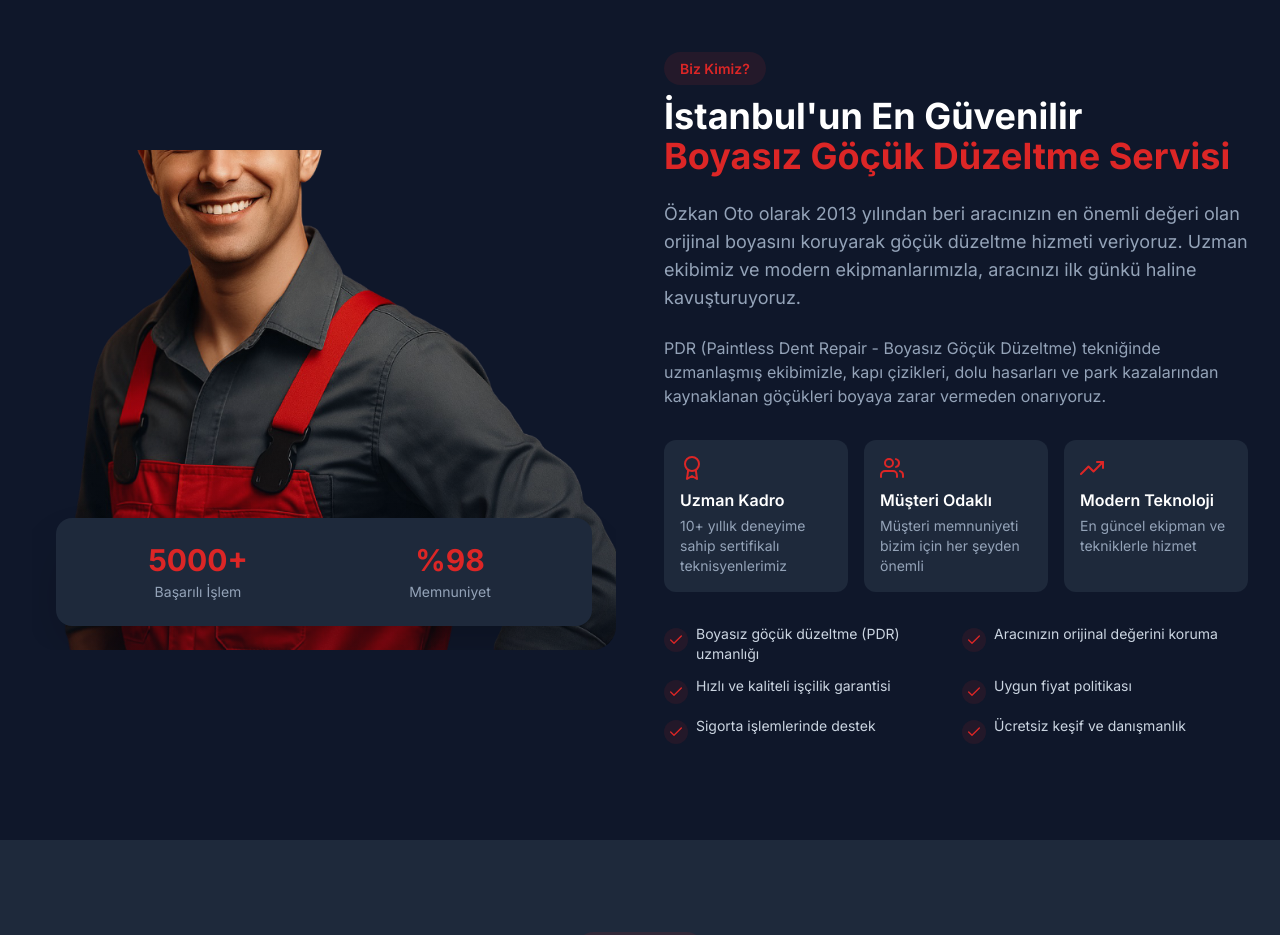
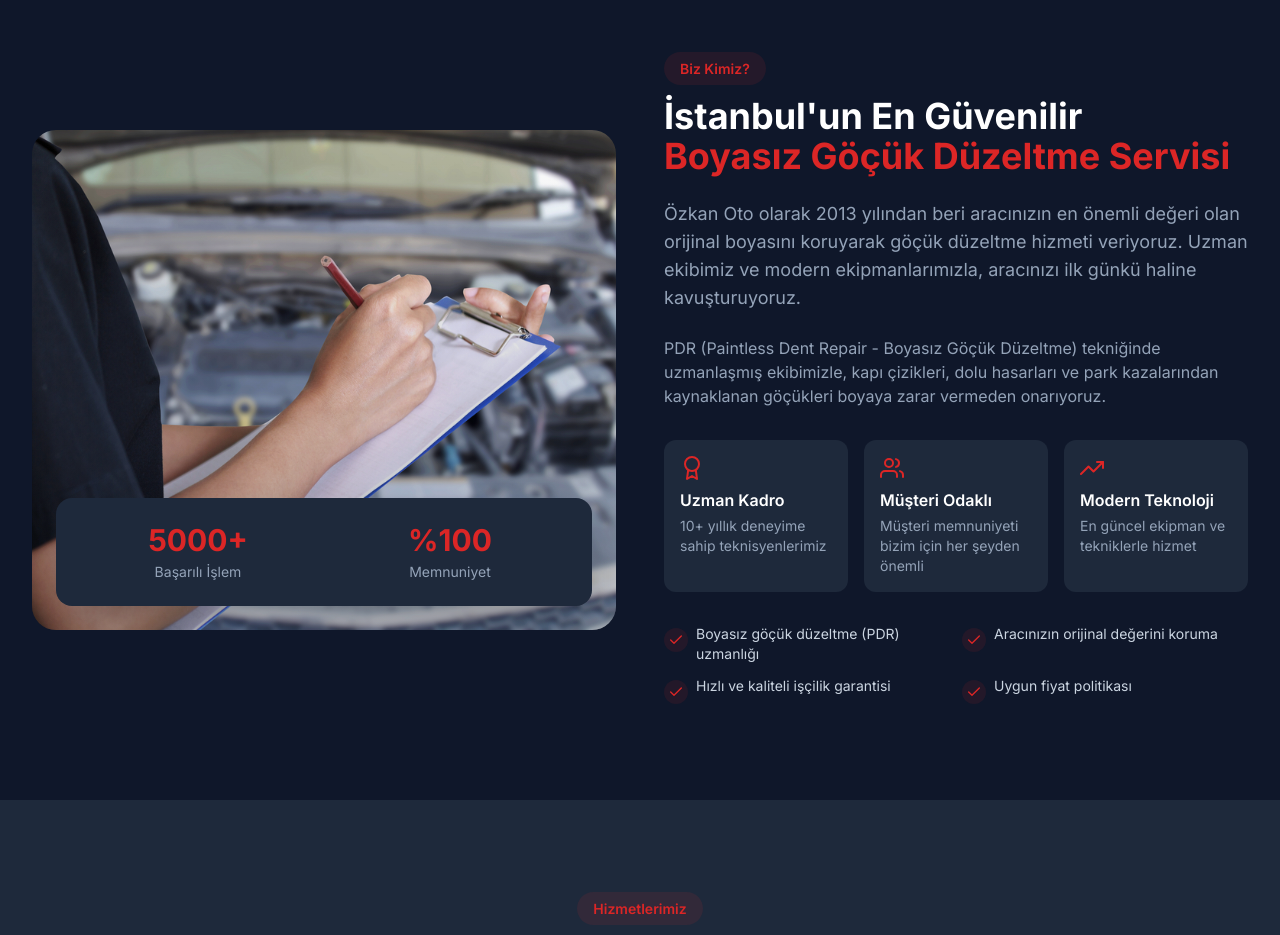
Before and after one commit to taqume/ozkanOtoGocuk, a Next.js app: page / in a window 1280 px wide. Shown: the part 840-1775 px from the top of the page. Built offline with nearby package versions, Linux system fonts and the light colour scheme.

Commit message:
biz kimiz kısmında foto ve veri güncellemesi yapıldı

```diff
--- a/components/sections/About.tsx
+++ b/components/sections/About.tsx
@@ -9,7 +9,7 @@ const About = () => {
     {
       icon: <FiAward size={24} />,
       title: 'Uzman Kadro',
-      description: '10+ yıllık deneyime sahip sertifikalı teknisyenlerimiz',
+      description: '10+ yıllık deneyime sahip teknisyenlerimiz',
     },
     {
       icon: <FiUsers size={24} />,
@@ -28,8 +28,6 @@ const About = () => {
     'Aracınızın orijinal değerini koruma',
     'Hızlı ve kaliteli işçilik garantisi',
     'Uygun fiyat politikası',
-    'Sigorta işlemlerinde destek',
-    'Ücretsiz keşif ve danışmanlık',
   ];
 
   return (
@@ -46,7 +44,7 @@ const About = () => {
           >
             <div className="relative w-full h-[500px] rounded-3xl overflow-hidden">
               <Image
-                src="/images/hero/welcomeMan.png"
+                src="/images/hero/aboutImage.jpg"
                 alt="Özkan Oto Profesyonel Ekip"
                 fill
                 className="object-cover"
@@ -63,7 +61,7 @@ const About = () => {
                     <div className="text-sm text-slate-400">Başarılı İşlem</div>
                   </div>
                   <div className="text-center">
-                    <div className="text-3xl font-bold text-primary mb-1">%98</div>
+                    <div className="text-3xl font-bold text-primary mb-1">%100</div>
                     <div className="text-sm text-slate-400">Memnuniyet</div>
                   </div>
                 </div>
```
Also changed, not shown: public/images/hero/aboutImage.jpg (added).
